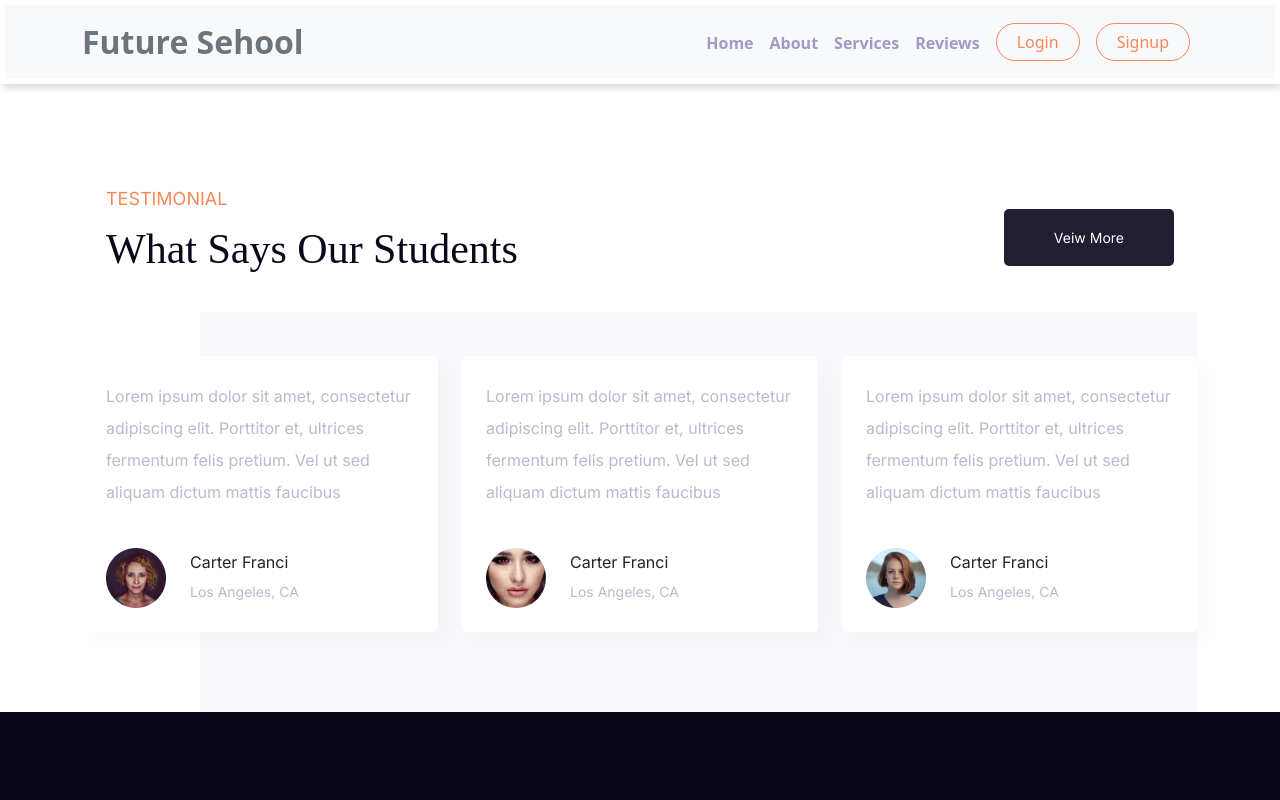
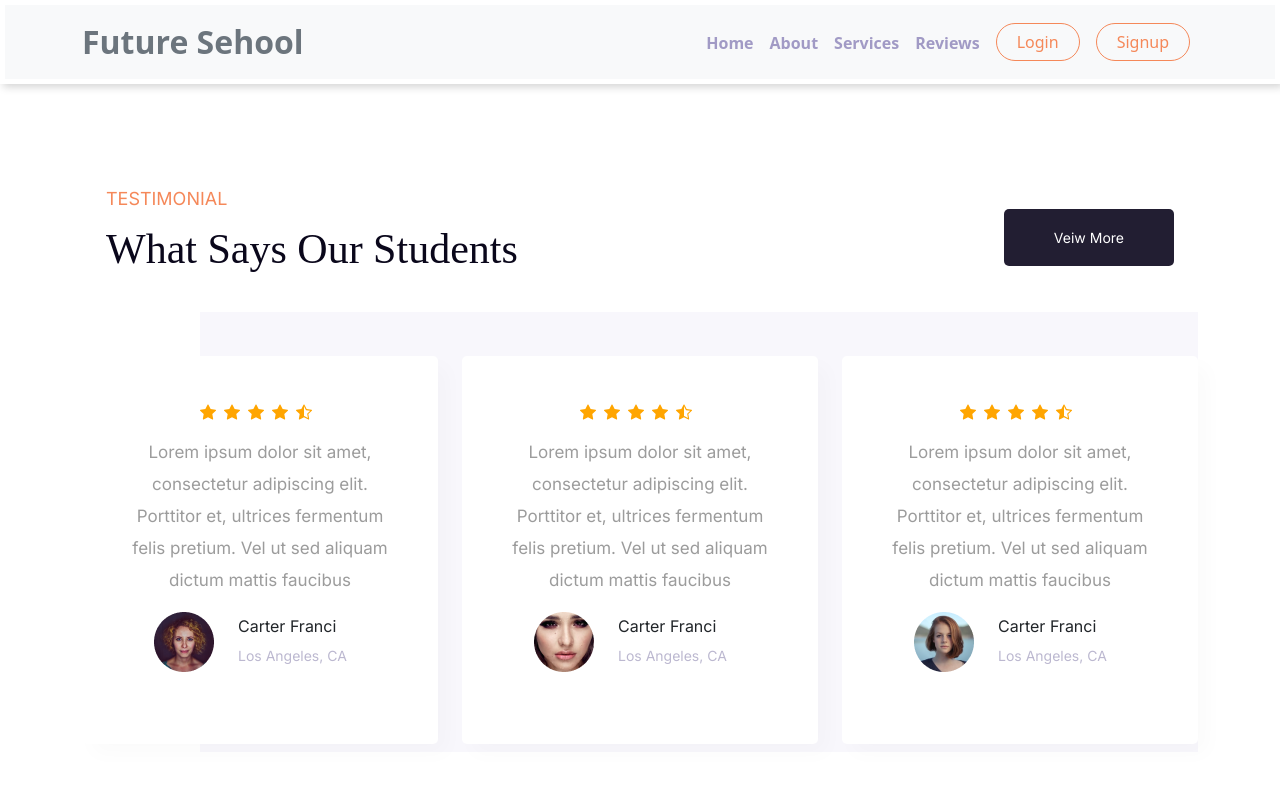
Before and after one commit to aonikpaulalock/Projects-Sunsine, a React (Create React App) app: page /reviews in a window 1280 px wide. Shown: the top 800 px of the page. Built offline with nearby package versions, Linux system fonts and the light colour scheme; no server answers; a web font is replaced by a local one.

Commit message:
aded start icon

```diff
--- a/src/App.js
+++ b/src/App.js
@@ -10,6 +10,7 @@ import Reviews from './Pages/Home/Reviews';
 import Signup from './Pages/Home/Signup';
 import Signin from './Pages/Home/Signin';
 import ProtectedRoute from './Pages/Home/ProtectedRoute';
+import ReviewIcon from './Pages/Home/ReviewIcon';
 function App() {
   return (
     <div>
--- a/src/Pages/Home/AuthenticationProvider.js
+++ b/src/Pages/Home/AuthenticationProvider.js
@@ -4,7 +4,11 @@ import Facebook from "../../Asset/Login/Facebook-f_Logo-Blue-Logo.wine.svg"
 import "../../Styles/AuthenticationProvider.css"
 import { useSignInWithGoogle } from 'react-firebase-hooks/auth';
 import auth from '../../Firebase.init';
+import { useLocation, useNavigate } from 'react-router-dom';
 const AuthenticationProvider = () => {
+  const navigate = useNavigate()
+  const location = useLocation()
+  const from = location?.state?.from?.pathname || '/';
   let errorStore;
 
   const [signInWithGoogle, user, loading, error] = useSignInWithGoogle(auth);
@@ -13,7 +17,7 @@ const AuthenticationProvider = () => {
     errorStore = <p className="text-danger">Error: {error?.message}</p>
   }
   if (user) {
-    console.log(user)
+    navigate(from, { replace: true })
   }
   if (loading) {
     return;
--- a/src/Pages/Home/Footer.js
+++ b/src/Pages/Home/Footer.js
@@ -11,9 +11,8 @@ const Footer = () => {
             <div className="footer-sub-heading">
               <Link to="/">Home</Link>
               <Link to="/aboutpage">About</Link>
-              <Link to="/servicePages">Services</Link>
-              <Link to="/blogs">Blog</Link>
-              <Link to="/contactPage">Contact</Link>
+              <Link to="/services">Services</Link>
+              <Link to="/reviews">Reviews</Link>
             </div>
           </div>
         </div>
--- a/src/Pages/Home/Review.js
+++ b/src/Pages/Home/Review.js
@@ -1,14 +1,15 @@
 import React from 'react';
 import "../../Styles/Review.css"
+import ReviewIcon from './ReviewIcon';
 const Review = ({ review }) => {
   const { des, img, name, desination } = review;
   return (
     <>
       <div className="reviews-posion"></div>
       <div className="col-lg-4 g-4 col-md-6">
-        <div className="reviews-inner">
-
-          <div className="card-body p-4">
+        <div className="reviews-inner  p-5">
+          <ReviewIcon />
+          <div className="card-body">
             <p className="review-text">{des}</p>
           </div>
           <div className="d-flex ps-4 pb-4">
--- /dev/null
+++ b/src/Pages/Home/ReviewIcon.js
@@ -0,0 +1,25 @@
+import React from 'react';
+
+const ReviewIcon = () => {
+  return (
+    <div className="d-flex justify-content-center mb-3">
+      <svg xmlns="http://www.w3.org/2000/svg" width="16" height="16" fill="orange" class="bi bi-star-fill me-2" viewBox="0 0 16 16">
+        <path d="M3.612 15.443c-.386.198-.824-.149-.746-.592l.83-4.73L.173 6.765c-.329-.314-.158-.888.283-.95l4.898-.696L7.538.792c.197-.39.73-.39.927 0l2.184 4.327 4.898.696c.441.062.612.636.282.95l-3.522 3.356.83 4.73c.078.443-.36.79-.746.592L8 13.187l-4.389 2.256z" />
+      </svg>
+      <svg xmlns="http://www.w3.org/2000/svg" width="16" height="16" fill="orange" class="bi bi-star-fill me-2" viewBox="0 0 16 16">
+        <path d="M3.612 15.443c-.386.198-.824-.149-.746-.592l.83-4.73L.173 6.765c-.329-.314-.158-.888.283-.95l4.898-.696L7.538.792c.197-.39.73-.39.927 0l2.184 4.327 4.898.696c.441.062.612.636.282.95l-3.522 3.356.83 4.73c.078.443-.36.79-.746.592L8 13.187l-4.389 2.256z" />
+      </svg>
+      <svg xmlns="http://www.w3.org/2000/svg" width="16" height="16" fill="orange" class="bi bi-star-fill me-2" viewBox="0 0 16 16">
+        <path d="M3.612 15.443c-.386.198-.824-.149-.746-.592l.83-4.73L.173 6.765c-.329-.314-.158-.888.283-.95l4.898-.696L7.538.792c.197-.39.73-.39.927 0l2.184 4.327 4.898.696c.441.062.612.636.282.95l-3.522 3.356.83 4.73c.078.443-.36.79-.746.592L8 13.187l-4.389 2.256z" />
+      </svg>
+      <svg xmlns="http://www.w3.org/2000/svg" width="16" height="16" fill="orange" class="bi bi-star-fill me-2" viewBox="0 0 16 16">
+        <path d="M3.612 15.443c-.386.198-.824-.149-.746-.592l.83-4.73L.173 6.765c-.329-.314-.158-.888.283-.95l4.898-.696L7.538.792c.197-.39.73-.39.927 0l2.184 4.327 4.898.696c.441.062.612.636.282.95l-3.522 3.356.83 4.73c.078.443-.36.79-.746.592L8 13.187l-4.389 2.256z" />
+      </svg>
+      <svg xmlns="http://www.w3.org/2000/svg" width="16" height="16" fill="orange" class="bi bi-star-half me-2" viewBox="0 0 16 16">
+        <path d="M5.354 5.119 7.538.792A.516.516 0 0 1 8 .5c.183 0 .366.097.465.292l2.184 4.327 4.898.696A.537.537 0 0 1 16 6.32a.548.548 0 0 1-.17.445l-3.523 3.356.83 4.73c.078.443-.36.79-.746.592L8 13.187l-4.389 2.256a.52.52 0 0 1-.146.05c-.342.06-.668-.254-.6-.642l.83-4.73L.173 6.765a.55.55 0 0 1-.172-.403.58.58 0 0 1 .085-.302.513.513 0 0 1 .37-.245l4.898-.696zM8 12.027a.5.5 0 0 1 .232.056l3.686 1.894-.694-3.957a.565.565 0 0 1 .162-.505l2.907-2.77-4.052-.576a.525.525 0 0 1-.393-.288L8.001 2.223 8 2.226v9.8z" />
+      </svg>
+    </div>
+  );
+};
+
+export default ReviewIcon;
--- a/src/Styles/Review.css
+++ b/src/Styles/Review.css
@@ -19,9 +19,10 @@
   font-family: "Inter";
   font-style: normal;
   font-weight: 400;
-  font-size: 16px;
+  font-size: 17px;
   line-height: 32px;
-  color: #bcb8d0;
+  color: #9c9c9c;
+  text-align: center;
 }
 
 .review-name {
```
Also changed, not shown: firebase.json (added), 1 other file (tests, documents, lock files or other folders).
